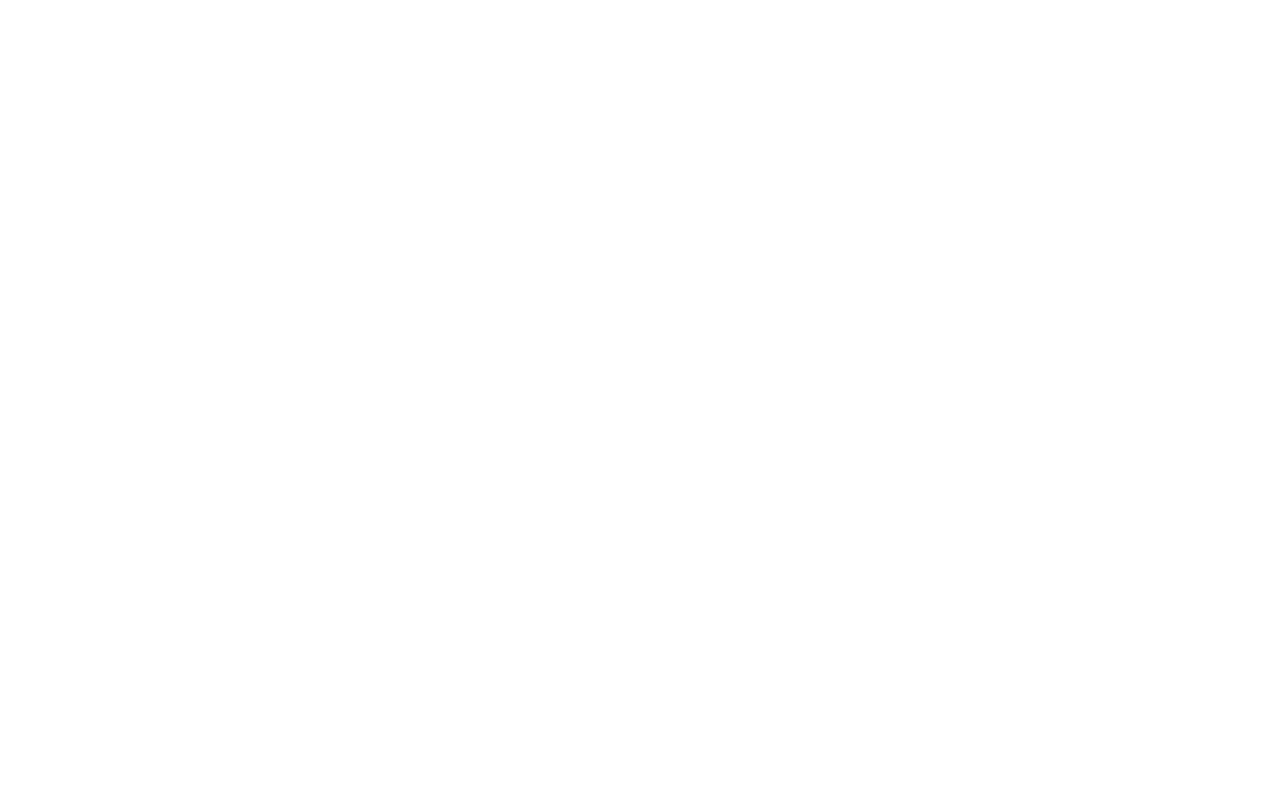
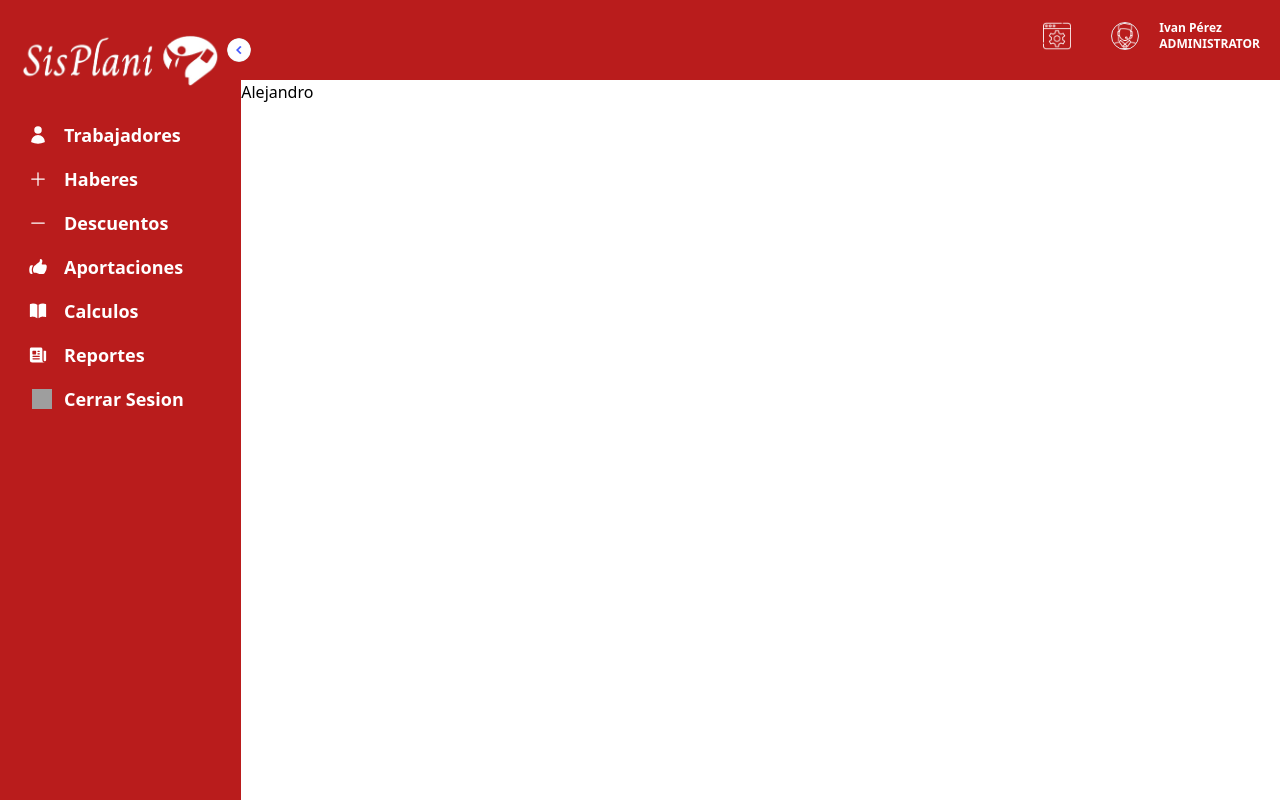
Before and after one commit to IvanejoPerelo/sisplani, a React (Vite) app: page /listaremp in a window 1280 px wide. Before the commit this address had no page. Built offline with nearby package versions, Linux system fonts and the light colour scheme; grey boxes are pictures that could not be loaded.

Commit message:
Creando Rama Alejandro

```diff
--- a/package.json
+++ b/package.json
@@ -16,7 +16,7 @@
     "react-dom": "^18.2.0",
     "react-redux": "^8.1.3",
     "react-router-dom": "^6.17.0",
-    "sweetalert2": "^11.7.32"
+    "sweetalert2": "^11.8.0"
   },
   "devDependencies": {
     "@types/react": "^18.2.15",
--- /dev/null
+++ b/src/pages/ListarEmp/index.jsx
@@ -0,0 +1,8 @@
+export default function ListarEmp(){
+    return(
+        <>
+            <p>Alejandro</p>
+
+        </>
+    )
+}
--- a/src/pages/index.js
+++ b/src/pages/index.js
@@ -3,6 +3,8 @@
 
 export { default as Login } from "./Login";
 
+export { default as ListarEmp } from "./ListarEmp";
+
 export { default as RegistroAfp } from "./RegistroAfp";
 export { default as RegistroDes } from "./RegistroDes";
 export { default as RegistroEmp } from "./RegistroEmp";
--- a/src/router/index.jsx
+++ b/src/router/index.jsx
@@ -1,5 +1,5 @@
 import { BrowserRouter, Routes, Route } from "react-router-dom";
-import { Home, Login, RegistroDes, RegistroHab, RegistroAfp } from "../pages";
+import { Home, Login, RegistroDes, RegistroHab, RegistroAfp, ListarEmp } from "../pages";
 import { Layout } from "../components";
 import RegistroEmp from "../pages/RegistroEmp";
 
@@ -16,6 +16,7 @@
                         <Route path="/registrohab" element={<RegistroHab/>}/>
                         <Route path="/registrodes" element={<RegistroDes/>}/>
                         <Route path="/registroafp" element={<RegistroAfp/>}/>
+                        <Route path="/listaremp" element={<ListarEmp/>}/>
                    </Route>
                 </Route>
             </Routes>
```
Also changed, not shown: 1 other file (tests, documents, lock files or other folders).
